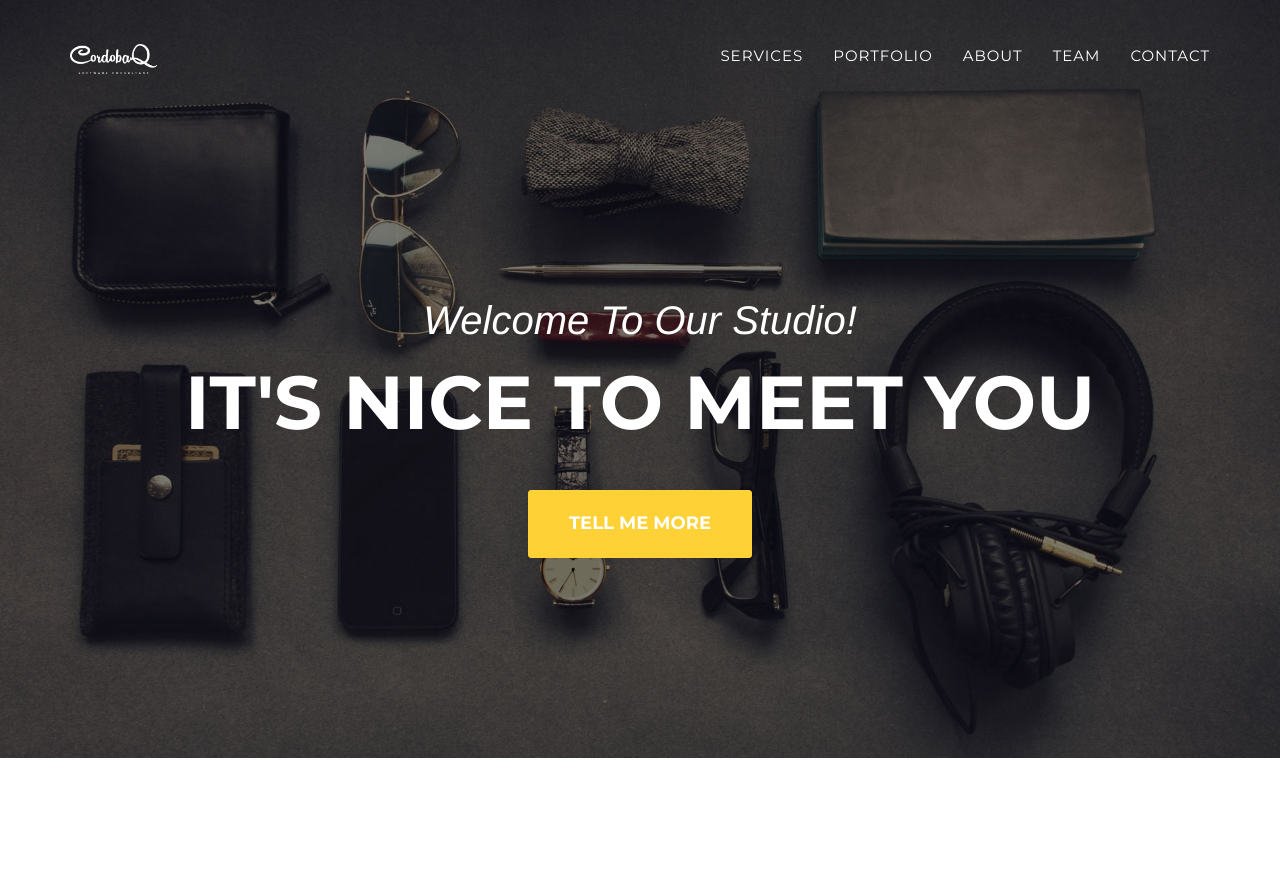
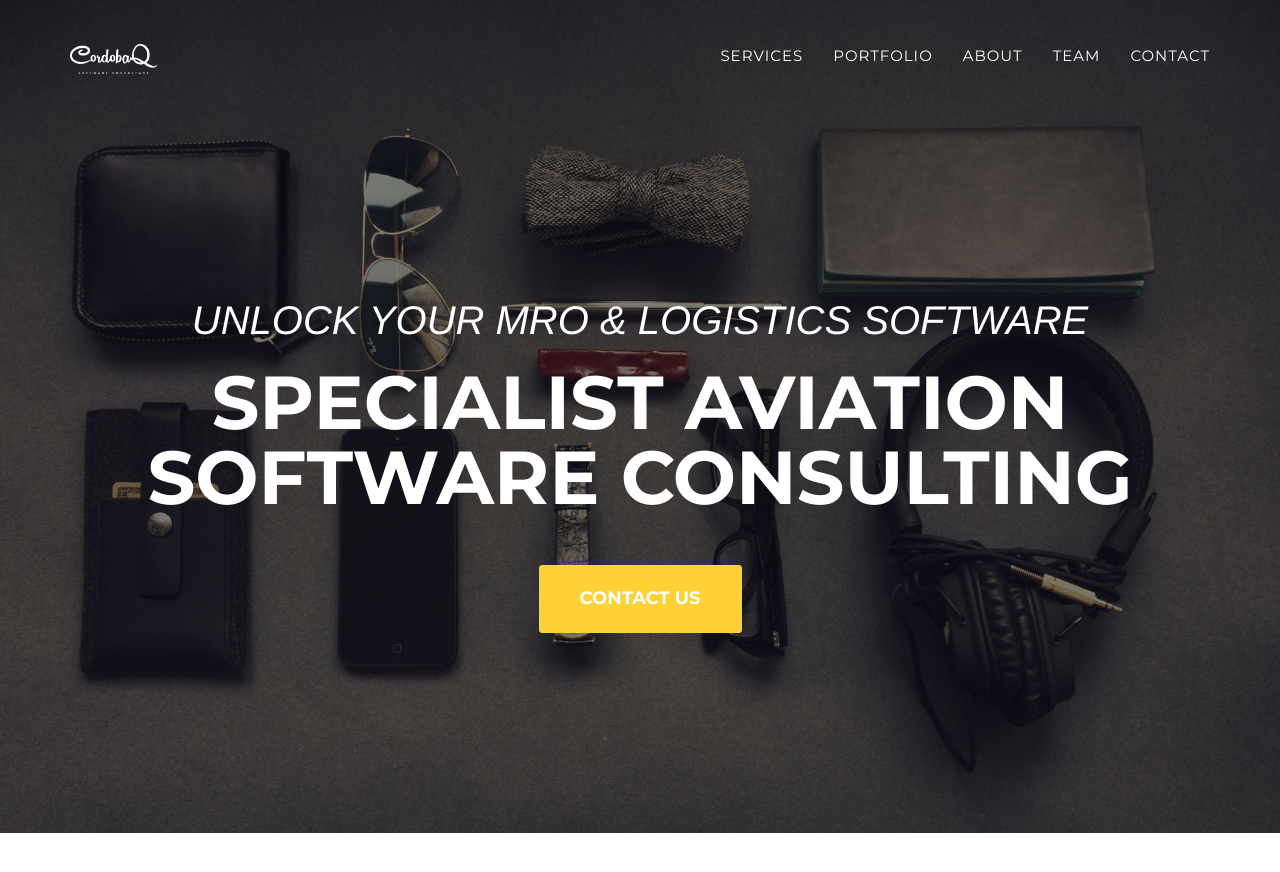
Before and after one commit to cordobaq/cordobaq.github.io, a Jekyll site: the page built from index.html, in a window 1280 px wide and 900 px high. Shown: the top 872 px of the window. Built offline with Jekyll 4.4.1, drawn with Linux system fonts in a browser that asks for light colours; some web fonts are replaced.

Commit message:
Update front page

```diff
--- a/_includes/header.html
+++ b/_includes/header.html
@@ -44,9 +44,9 @@
     <header>
         <div class="container">
             <div class="intro-text">
-                <div class="intro-lead-in">Welcome To Our Studio!</div>
-                <div class="intro-heading">It's Nice To Meet You</div>
-                <a href="#services" class="page-scroll btn btn-xl">Tell Me More</a>
+                <div class="intro-lead-in">UNLOCK YOUR MRO & LOGISTICS SOFTWARE</div>
+                <div class="intro-heading">Specialist Aviation Software Consulting</div>
+                <a href="#services" class="page-scroll btn btn-xl">Contact Us</a>
             </div>
         </div>
     </header>
```
